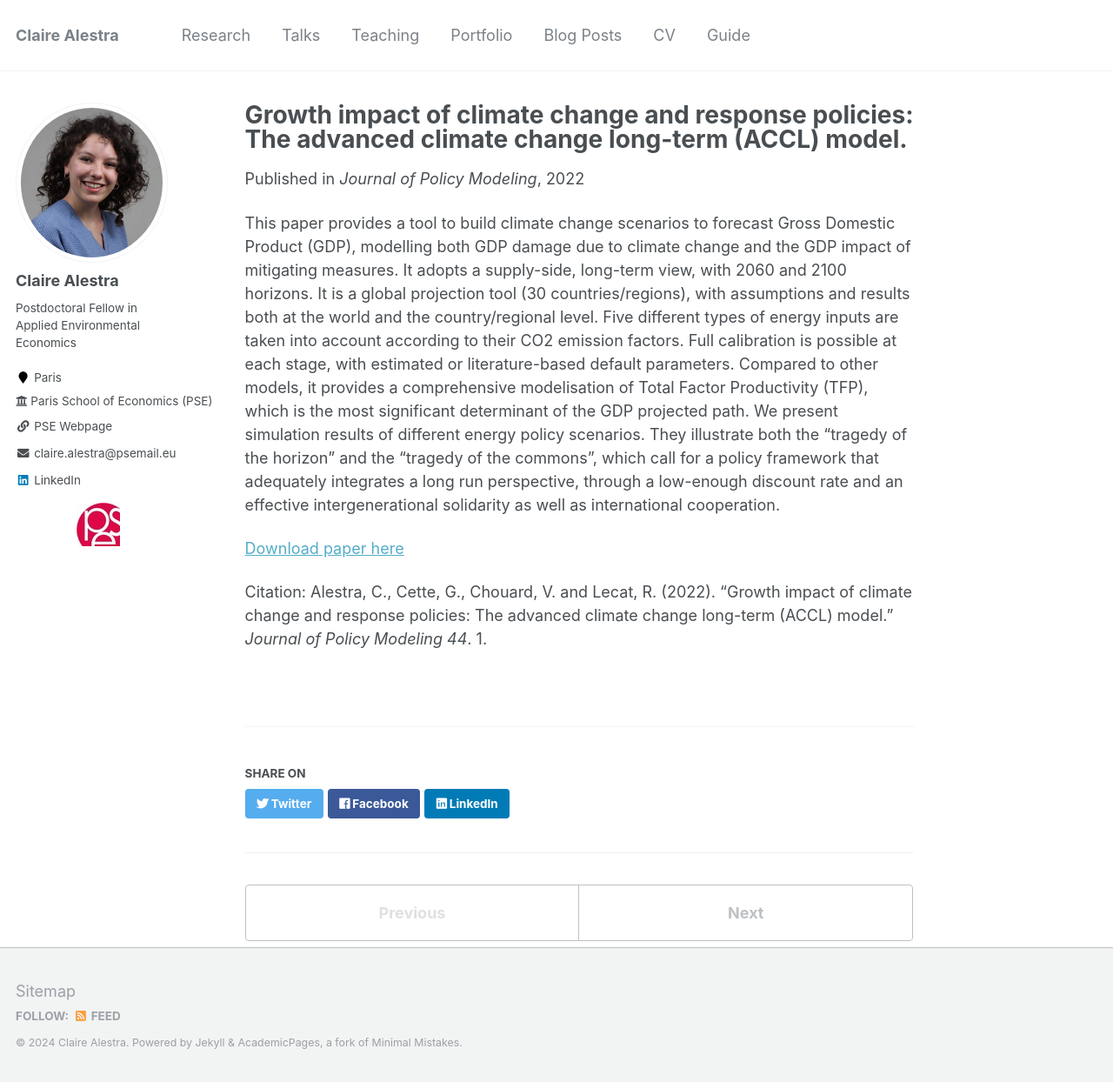
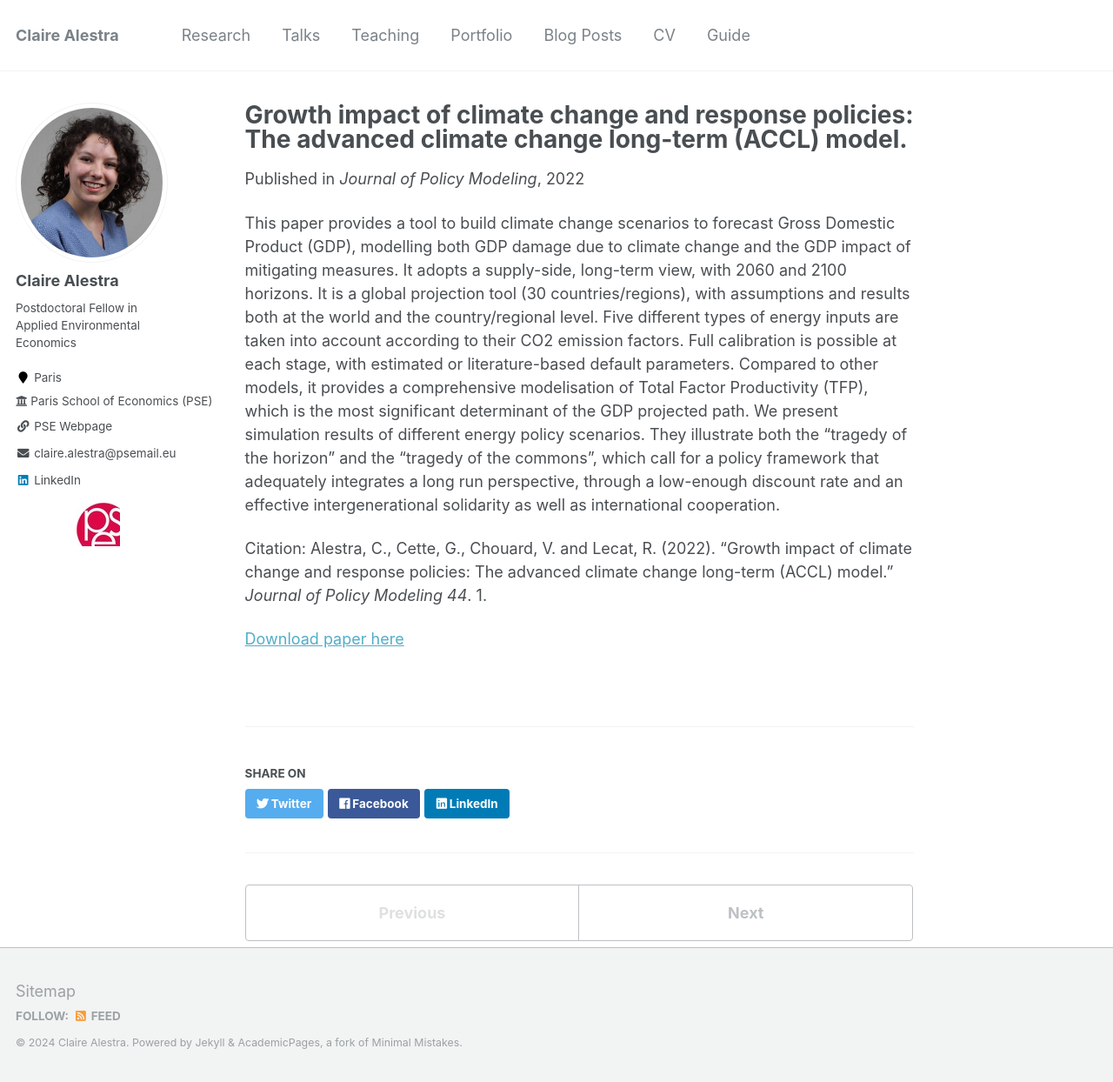
Before and after one commit to ClaireAlestra/ClaireAlestra.github.io, a Jekyll site: the page built from _publications/2010-10-01-paper-title-number-2.md, in a window 1280 px wide and 1244 px high. Shown: the whole window at 87% size. Built offline with Jekyll 4.4.1, drawn with Linux system fonts in a browser that asks for light colours.

```diff
--- a/_publications/2010-10-01-paper-title-number-2.md
+++ b/_publications/2010-10-01-paper-title-number-2.md
@@ -10,6 +10,6 @@ citation: #'Alestra, C., Cette, G., Chouard, V. and Lecat, R. (2022). "Growth im
 ---
 This paper provides a tool to build climate change scenarios to forecast Gross Domestic Product (GDP), modelling both GDP damage due to climate change and the GDP impact of mitigating measures. It adopts a supply-side, long-term view, with 2060 and 2100 horizons. It is a global projection tool (30 countries/regions), with assumptions and results both at the world and the country/regional level. Five different types of energy inputs are taken into account according to their CO2 emission factors. Full calibration is possible at each stage, with estimated or literature-based default parameters. Compared to other models, it provides a comprehensive modelisation of Total Factor Productivity (TFP), which is the most significant determinant of the GDP projected path. We present simulation results of different energy policy scenarios. They illustrate both the "tragedy of the horizon" and the "tragedy of the commons", which call for a policy framework that adequately integrates a long run perspective, through a low-enough discount rate and an effective intergenerational solidarity as well as international cooperation.
 
+Citation: Alestra, C., Cette, G., Chouard, V. and Lecat, R. (2022). "Growth impact of climate change and response policies: The advanced climate change long-term (ACCL) model." <i>Journal of Policy Modeling 44</i>. 1.
+
 [Download paper here](https://doi.org/10.1016/j.jpolmod.2021.10.001)
-
-Citation: Alestra, C., Cette, G., Chouard, V. and Lecat, R. (2022). "Growth impact of climate change and response policies: The advanced climate change long-term (ACCL) model." <i>Journal of Policy Modeling 44</i>. 1.
```
